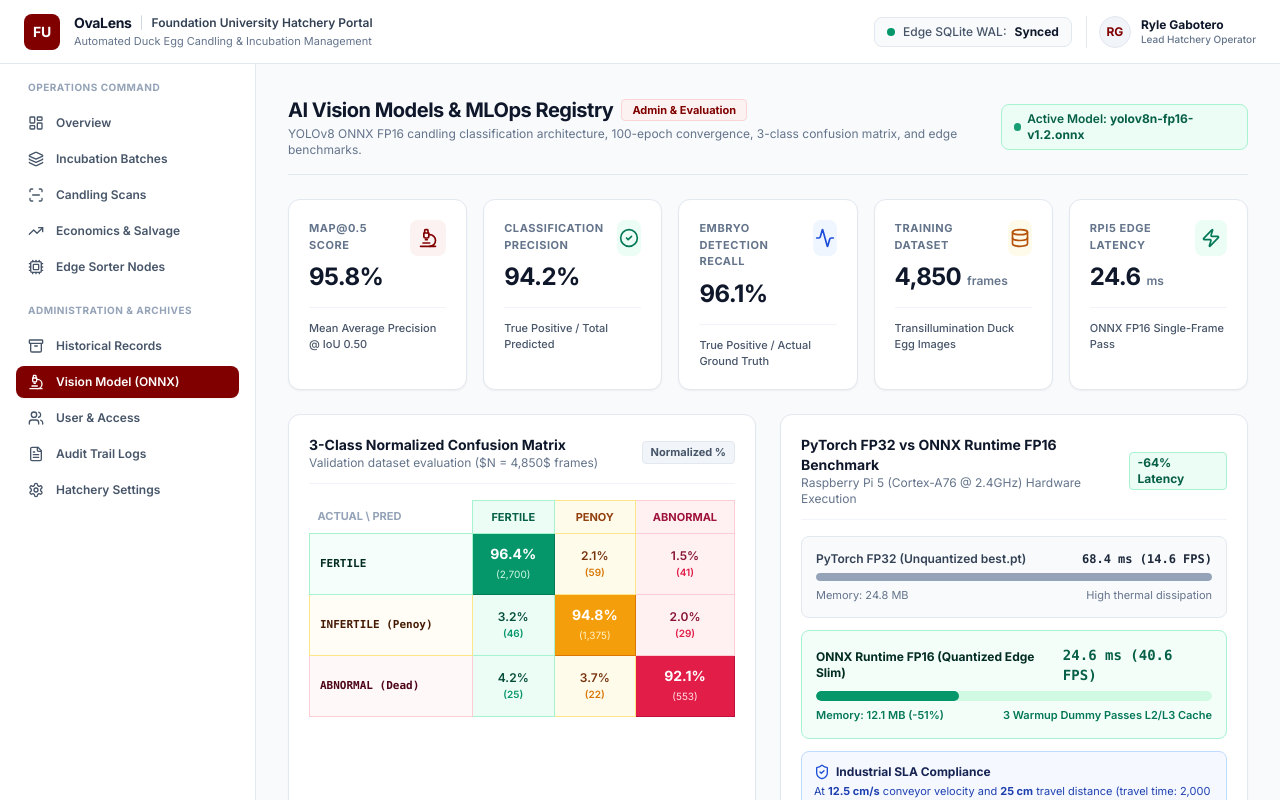
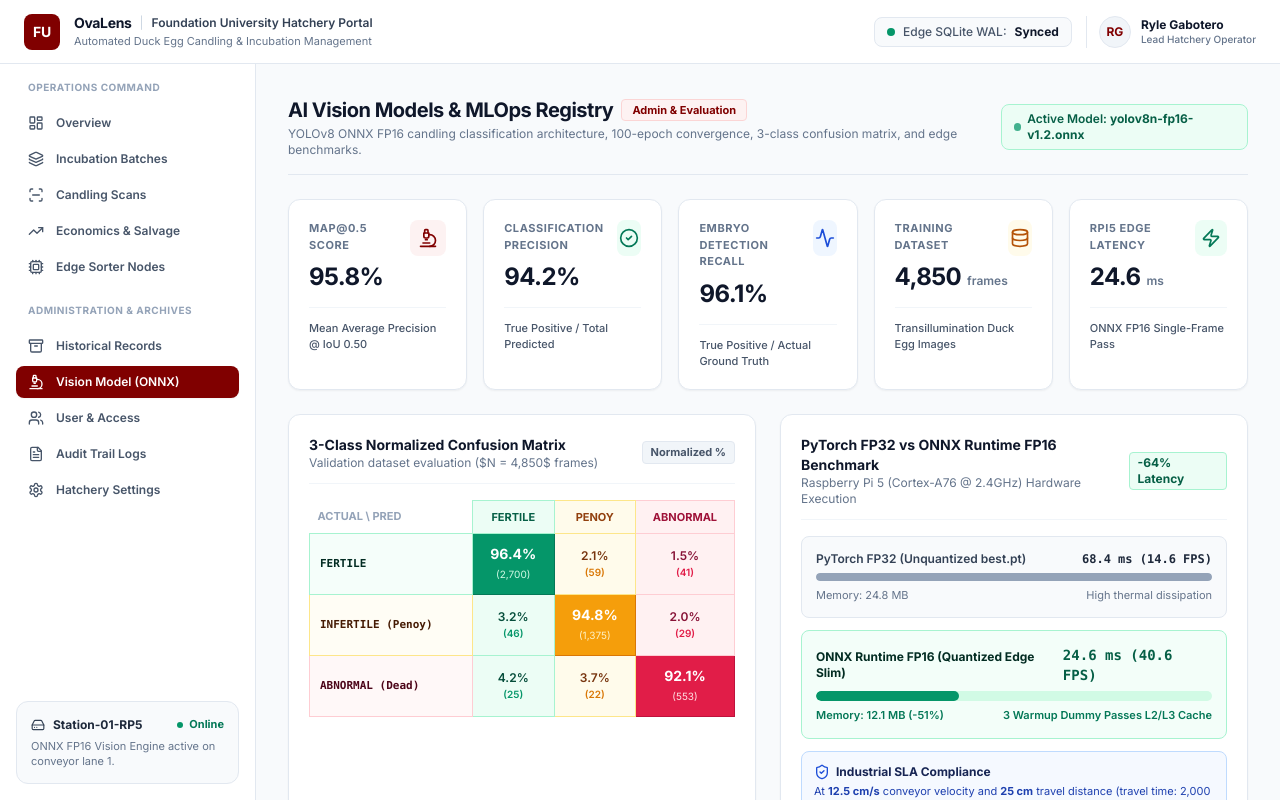
Before and after one commit to Dev-RyleR6/OvaLens-Ecosystem, a React (Vite) app in the folder dashboard/: page /models in a window 1280 px wide. Shown: the top 800 px of the page. Built offline with nearby package versions, Linux system fonts and the light colour scheme; no server answers.

Commit message:
feat(dashboard): fix sidebar height to viewport and isolate scrolling to main body container

```diff
--- a/dashboard/src/App.tsx
+++ b/dashboard/src/App.tsx
@@ -15,11 +15,12 @@ import { SettingsPage } from './pages/SettingsPage';
 
 export const App: React.FC = () => {
   return (
-    <div className="min-h-screen bg-[#F8FAFC] text-[#0F172A] flex flex-col font-sans">
+    <div className="h-screen w-screen overflow-hidden bg-[#F8FAFC] text-[#0F172A] flex flex-col font-sans">
       <Navbar />
       <div className="flex flex-1 overflow-hidden">
         <Sidebar />
-        <main className="flex-1 overflow-y-auto p-6 md:p-8 max-w-7xl mx-auto w-full">
+        <main className="flex-1 overflow-y-auto p-6 md:p-8 w-full">
+          <div className="max-w-7xl mx-auto">
             <Routes>
               <Route path="/" element={<OverviewPage />} />
               <Route path="/batches" element={<BatchesPage />} />
@@ -32,6 +33,7 @@ export const App: React.FC = () => {
               <Route path="/logs" element={<AuditLogsPage />} />
               <Route path="/settings" element={<SettingsPage />} />
             </Routes>
+          </div>
         </main>
       </div>
     </div>
--- a/dashboard/src/components/Sidebar.tsx
+++ b/dashboard/src/components/Sidebar.tsx
@@ -33,7 +33,7 @@ export const Sidebar: React.FC = () => {
   ];
 
   return (
-    <aside className="w-64 border-r border-[#E2E8F0] bg-white flex flex-col justify-between flex-shrink-0 z-30 min-h-[calc(100vh-4rem)]">
+    <aside className="w-64 border-r border-[#E2E8F0] bg-white flex flex-col justify-between flex-shrink-0 z-30 h-full overflow-y-auto">
       {/* Navigation List */}
       <div className="p-4 space-y-5">
         {/* Operations Section */}
```
Lines whose indentation alone changed are shown as unchanged.
